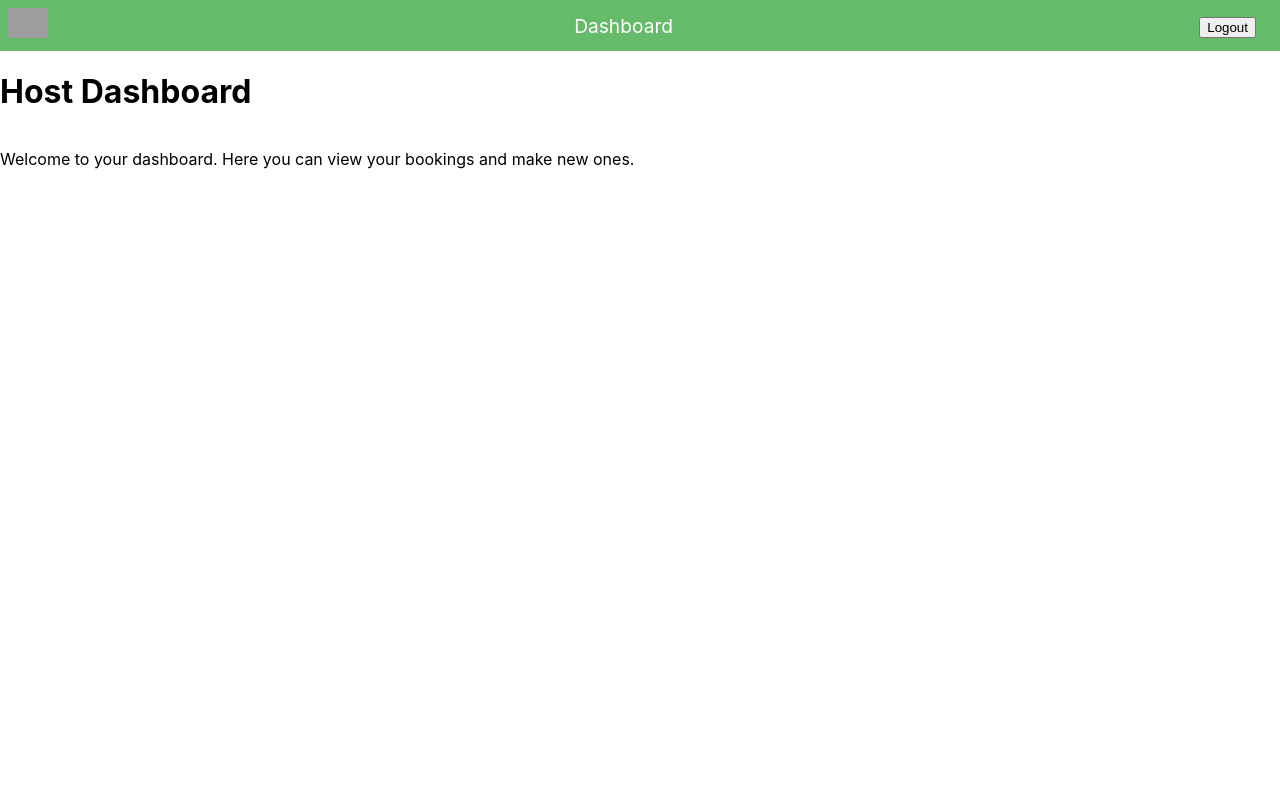
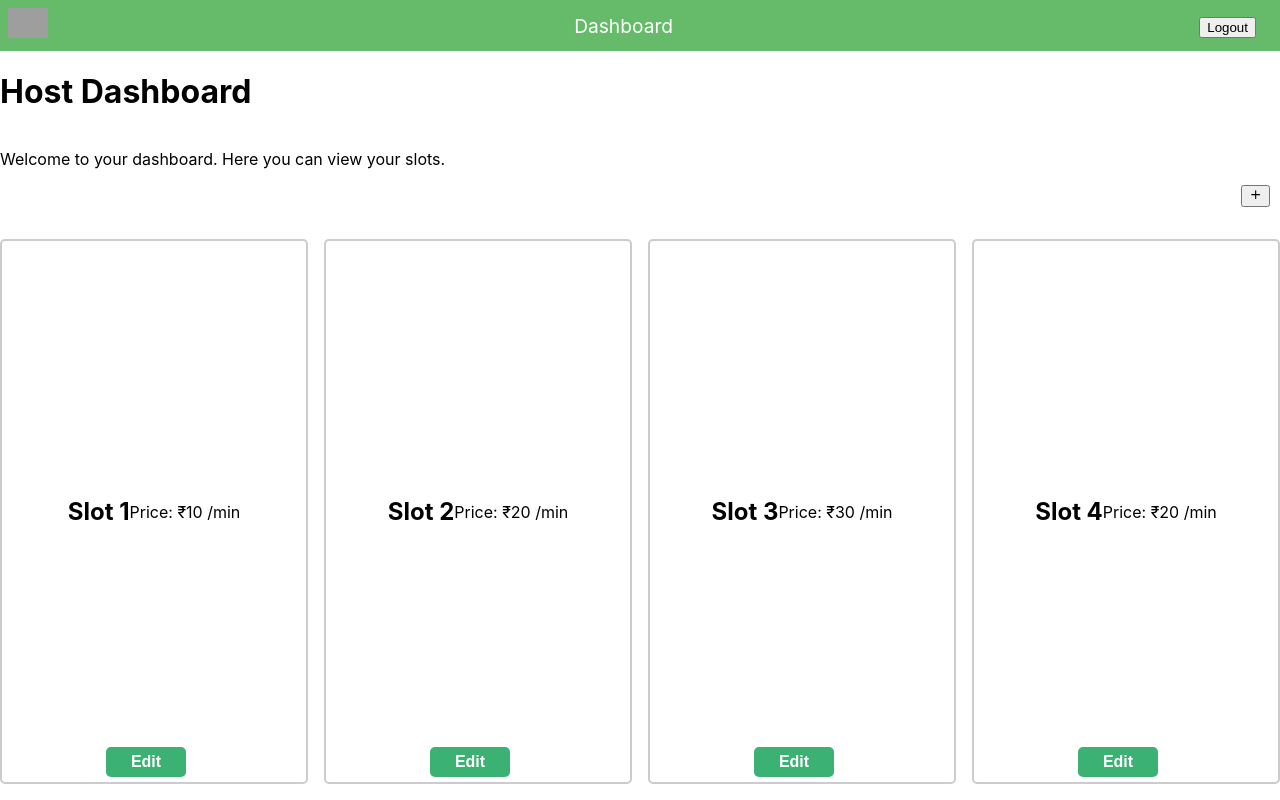
Before and after one commit to potlapalliharish/ev-charging, a React (Create React App) app: page /host-dashboard in a window 1280 px wide. Built offline with nearby package versions, Linux system fonts and the light colour scheme; grey boxes are pictures that could not be loaded.

Commit message:
changes in host dashboard

```diff
--- /dev/null
+++ b/src/Host/HostCard.js
@@ -0,0 +1,17 @@
+import React, { useState } from 'react';
+
+
+function HostCard({ name, distance, price, link }) {
+    const handleNavigation = () => {
+        window.open(link, "_blank");
+    }
+
+    return (
+        <div className="card">
+            <h2>{name}</h2>
+            <p>Price: {price} /min</p>
+            <div className="edit-btn-container"><button className="edit-btn">Edit</button></div>
+        </div>
+    );
+}
+export default HostCard;
--- a/src/Host/HostDashboard.js
+++ b/src/Host/HostDashboard.js
@@ -1,12 +1,31 @@
 import React from 'react';
 import { useNavigate } from 'react-router-dom';
 import { Link } from 'react-router-dom';
+import HostCard from './HostCard';
+import { FiPlus, Fi } from 'react-icons/fi';
 function HostDashboard() {
   const navigate = useNavigate()
-
   const handleBack = () => {
     navigate('/');
   };
+  const cards = [
+    {
+      name: 'Slot 1',
+      price: '₹10'
+    },
+    {
+      name: 'Slot 2',
+      price: '₹20'
+    },
+    {
+      name: 'Slot 3',
+      price: '₹30'
+    },
+    {
+      name: 'Slot 4',
+      price: '₹20'
+    },
+  ];
   return (
     <div className="dashboard">
       <nav className="dashboard-nav">
@@ -15,7 +34,16 @@ function HostDashboard() {
         <Link to="/"><button className="logout-btn">Logout</button></Link>
       </nav>
       <h1>Host Dashboard</h1>
-    <p>Welcome to your dashboard. Here you can view your bookings and make new ones.</p>
+      <p>Welcome to your dashboard. Here you can view your slots.</p>
+      <div className="plus-icon"><button>
+        <FiPlus />
+      </button>
+      </div>
+      <div className="cards-container">
+        {cards.map((card, index) => (
+          <HostCard key={index} {...card} />
+        ))}
+      </div>
     </div>
   );
 }
--- a/src/index.css
+++ b/src/index.css
@@ -104,7 +104,7 @@ code {
   background-color: #266cdd;
 }
 
-.request-btn-container {
+.request-btn-container, .edit-btn-container {
   position: absolute;
   bottom: 0;
   left: 50%;
@@ -112,7 +112,7 @@ code {
 }
 
 .request-btn,
-.cancel-btn {
+.cancel-btn,.edit-btn {
   display: flex;
   align-items: center;
   justify-content: center;
@@ -137,3 +137,24 @@ code {
 .cancel-btn:hover {
   background-color: #2a8e5c;
 }
+
+.plus-icon {
+  display: flex;
+  justify-content: flex-end;
+}
+
+.plus-icon button {
+  margin-left: auto;
+  margin-right: 10px;
+}
+
+.popup {
+  position: fixed;
+  top: 0;
+  left: 0;
+  right: 0;
+  background-color: #fff;
+  padding: 20px;
+  height: 200px;
+  overflow-y: scroll;
+}
```
Lines whose indentation alone changed are shown as unchanged.
